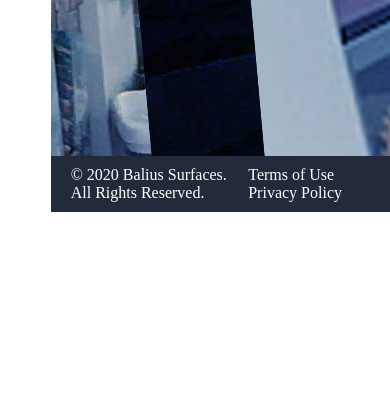
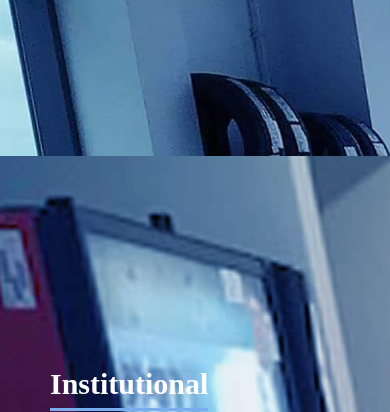
Before and after one commit to KrunalKaPatel/Balius, a plain HTML site: page index.html in a window 390 px wide. Shown: the part 688-1100 px from the top of the page. Before the commit the page ends 900 px from the top, so only its background shows below. Drawn offline with Linux system fonts and the light colour scheme.

Commit message:
Mobile view problem

```diff
--- a/assets/css/main.css
+++ b/assets/css/main.css
@@ -316,4 +316,23 @@ i.fa.fa-times:hover
 	{
 		max-width: 100%;
 	}
+
+	.bannerSection
+	{
+		flex-direction: column;
+		width: 100%;
+		flex: 0 0 100%;
+		max-width: 100%;
+	}
+	.bannerSection .inner-section
+	{
+		width: 100%;
+		height: 50vh;
+	}
+
+	.pageFooter
+	{
+		width: 100%;
+		max-width: 100%;
+	}
 }
--- a/assets/js/general.js
+++ b/assets/js/general.js
@@ -1,7 +1,6 @@
 $(document).ready(function(){
 
-    // navMenuChange()
-    $(".nav-menu").css("left" , "-100%")
+    $(".nav-menu").css("left" , "-100%");
 
 	/* Menu Slide
 	------------------------------*/
@@ -40,11 +39,4 @@ $(document).ready(function(){
     	$(".inner-section").find(".inner-caption").css("visibility", "hidden");
     });
 
-    // function navMenuChange(){
-    //     let width = $(window).width();
-    //     if(width <= 768){
-    //     }
-    // }
-
-
 });
```
